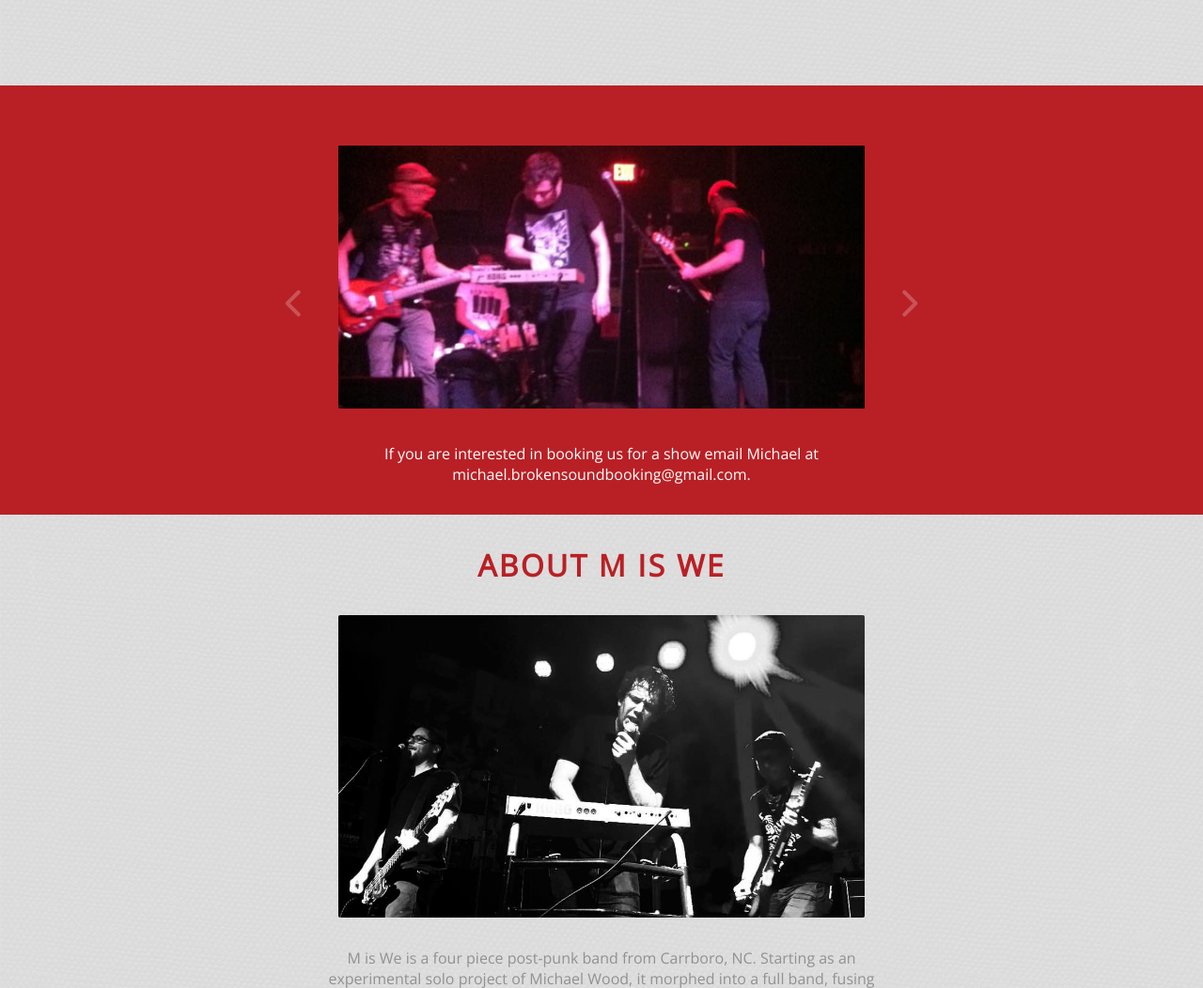
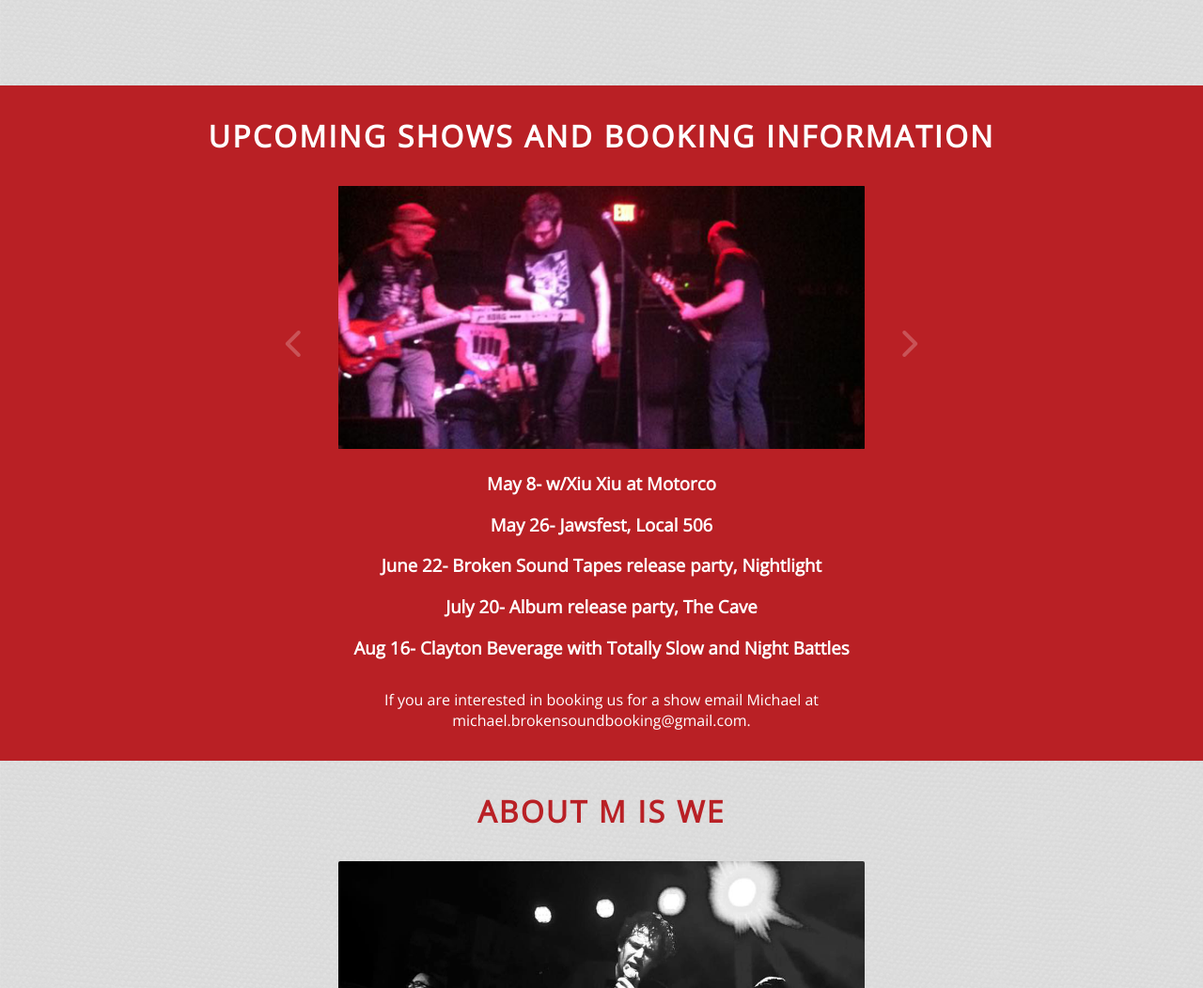
Before and after one commit to cooleydw494/mIsWe, a website: page index.html in a window 1280 px wide. Shown: the part 1740-2792 px from the top of the page at 94% size. Drawn offline with nearby package versions, Linux system fonts and the light colour scheme; grey boxes are pictures that could not be loaded.

Commit message:
New dates (add back in header / nav link for upcoming shows)

```diff
--- a/index.html
+++ b/index.html
@@ -27,7 +27,7 @@
             </div>
 
             <div class="showsLink">
-                <a href="#showsAnchor">BOOKING</a>
+                <a href="#showsAnchor">SHOWS/BOOKING</a>
             </div>
 
             <div class="aboutLink">
@@ -90,6 +90,7 @@
 <!--############### START SECTION 4 - SHOWS #############-->
     <section class="upcomingShows">
         <a id="showsAnchor"></a>
+        <h1>UPCOMING SHOWS AND BOOKING INFORMATION</h1>
 
         <div class="slideShowDiv">
             <i class="fa fa-chevron-left" id="slideLeftBtn" aria-hidden="true"></i>
@@ -101,6 +102,16 @@
 
             <i class="fa fa-chevron-right" id="slideRightBtn" aria-hidden="true"></i>
         </div>
+
+        <h3>May 8- w/Xiu Xiu at Motorco</h3>
+
+        <h3>May 26- Jawsfest, Local 506</h3>
+
+        <h3>June 22- Broken Sound Tapes release party, Nightlight</h3>
+
+        <h3>July 20- Album release party, The Cave</h3>
+
+        <h3>Aug 16- Clayton Beverage with Totally Slow and Night Battles</h3>
 
         <p>If you are interested in booking us
         for a show email Michael at michael.brokensoundbooking@gmail.com.</p>
```
